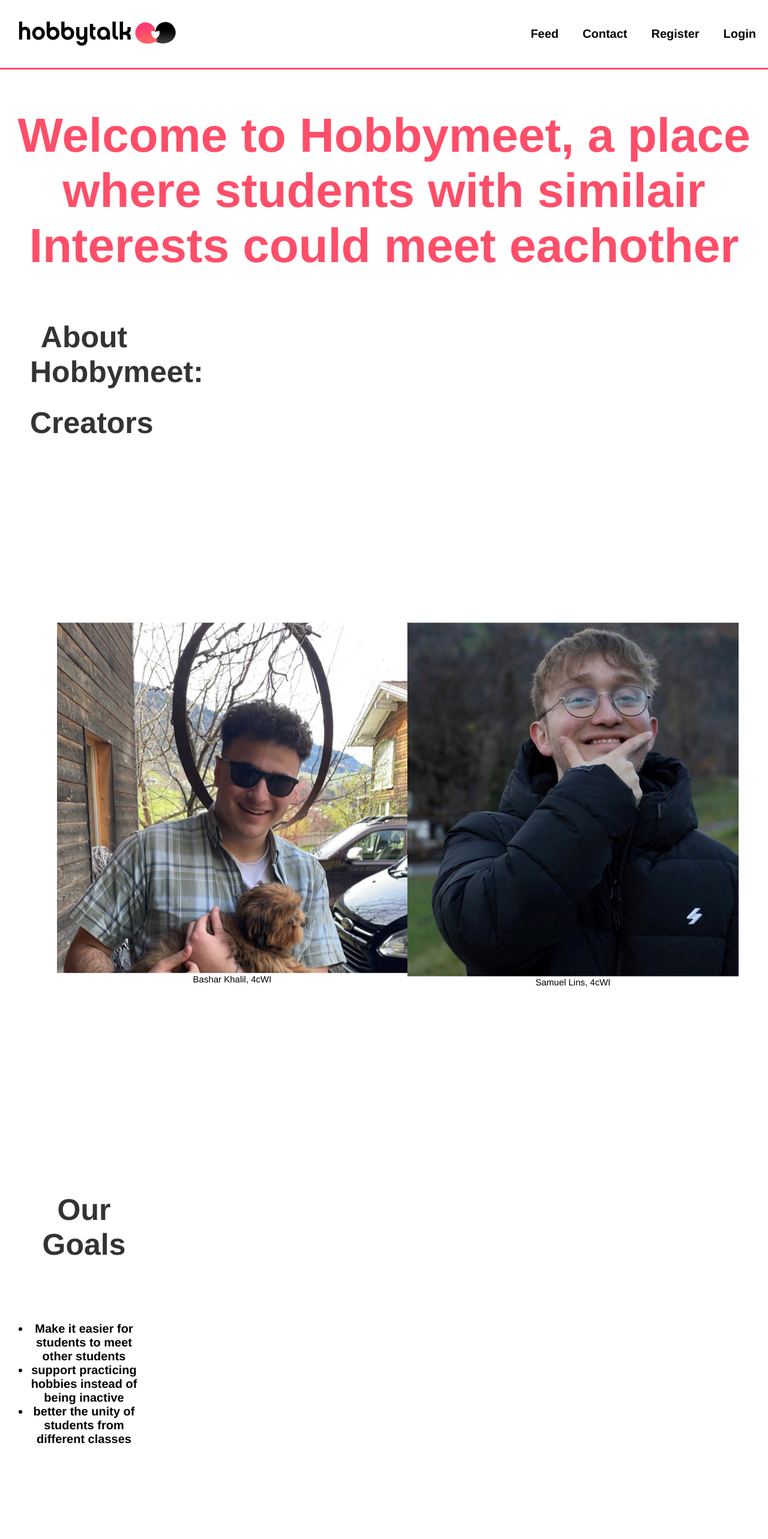
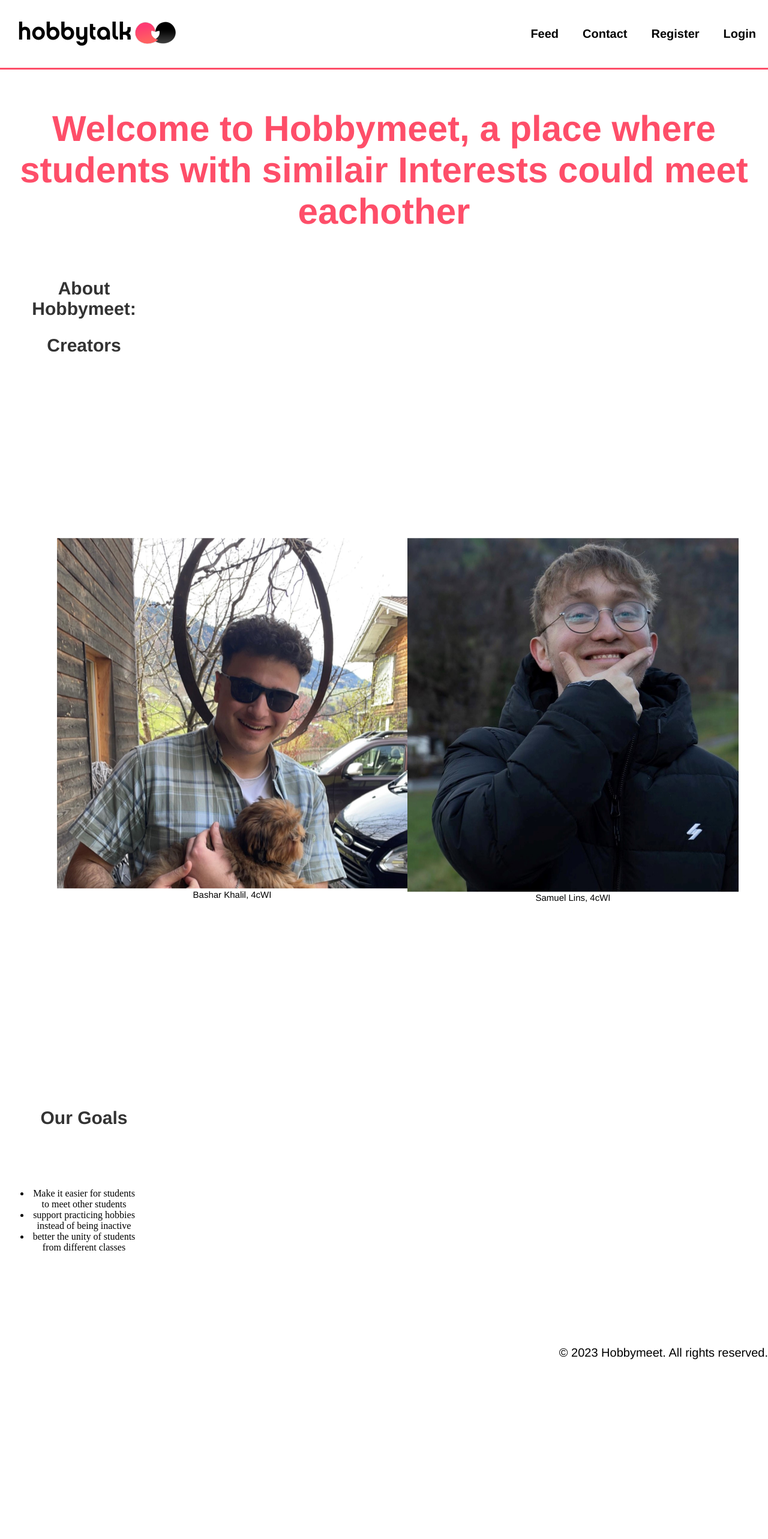
Before and after one commit to Basharkh41/Hobbytalk, a Vue app: page / in a window 1280 px wide. Shown: the top 2566 px of the page at 60% size. After the commit the page ends 2267 px from the top, so only its background shows below. Built offline with nearby package versions, Linux system fonts and the light colour scheme; no server answers.

Commit message:
css modified App.vue

```diff
--- a/src/App.vue
+++ b/src/App.vue
@@ -55,7 +55,7 @@ const handleSignOut = () => {
   margin: 0;
   padding: 0;
 }
-li, a{
+a{
   font-family: "Montserrat", sans-serif;
   font-weight: 500;
   font-size: 16px;
--- a/src/views/Home.vue
+++ b/src/views/Home.vue
@@ -22,9 +22,9 @@
           <p>Samuel Lins, 4cWI</p>
         </div>
       </div>
-      <div class="sucuk">
+      <div class="goals">
         <h2>Our Goals</h2>
-        <div class="sucuk_li">
+        <div class="goals_li">
           <ul>
             <li>Make it easier for students to meet other students</li>
             <li>support practicing hobbies instead of being inactive</li>
@@ -46,18 +46,18 @@
 h1 {
   font-family: Helvetica Neue, Helvetica, Arial, sans-serif;
   color: #fe4e69;
-  font-size: 80px;
+  font-size: 60px;
   text-align: center;
   margin-top: 5%;
 }
 .section h2 {
   font-family: Helvetica Neue, Helvetica, Arial, sans-serif;
-  font-size: 50px;
+  font-size: 30px;
   text-align: center;
   margin-top: 15%;
 }
 .section {
-  margin-bottom: 10px;
+  margin-bottom: 5px;
   padding-right: 1000px;
 }
 
@@ -78,10 +78,10 @@ h1 {
   flex: 1;
 }
 
-.sucuk {
+.goals {
   padding-top: 10px;
 }
-.sucuk_li {
+.goals_li {
   padding-top: 100px;
   text-align: center;
   font-size: ;
```
